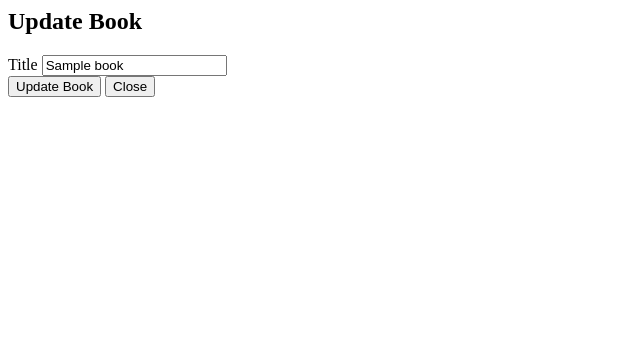
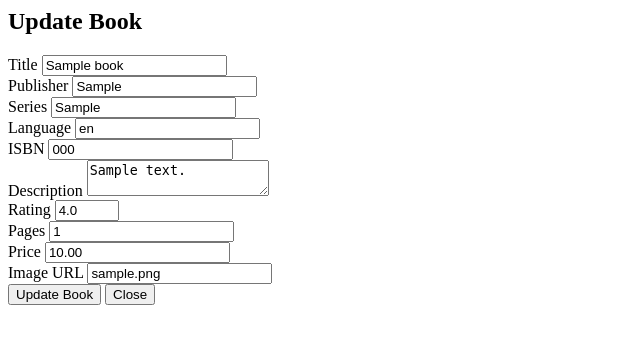
Before and after one commit to ht21992/DjangoBookGraphQL, a Django app: page /books/update/00000000-0000-0000-0000-000000000001/ in a window 1280 px wide. Shown: the top 344 px of the page, without its empty margins (0-640 px from the left). Run offline with Django 5.2, Linux system fonts and the light colour scheme; tables that the repository leaves empty hold one stand-in row (values such as "Sample post").

Commit message:
working on update

```diff
--- a/book/schema.py
+++ b/book/schema.py
@@ -135,7 +135,7 @@ class CreateBook(graphene.Mutation):
 
 class UpdateBook(graphene.Mutation):
     class Arguments:
-        book_id = graphene.Int(required=True)
+        book_id = graphene.UUID(required=True)
         title = graphene.String()
         publisher = graphene.String()
         series = graphene.String()
--- a/book/templates/books/update_book.html
+++ b/book/templates/books/update_book.html
@@ -1,19 +1,49 @@
-
-<div class="max-w-md mx-auto  rounded-lg p-6">
+<div class="max-w-md mx-auto rounded-lg p-6">
   <h2 class="text-2xl font-semibold text-center text-primary mb-4">Update Book</h2>
   <form id="updateBookForm">
     <div class="mb-4">
       <label for="title" class="block text-sm font-medium text-gray-700">Title</label>
       <input type="text" id="title" name="title" value="{{ book.title }}" class="input input-bordered w-full" required>
     </div>
+    <div class="mb-4">
+      <label for="publisher" class="block text-sm font-medium text-gray-700">Publisher</label>
+      <input type="text" id="publisher" name="publisher" value="{{ book.publisher }}" class="input input-bordered w-full">
+    </div>
+    <div class="mb-4">
+      <label for="series" class="block text-sm font-medium text-gray-700">Series</label>
+      <input type="text" id="series" name="series" value="{{ book.series }}" class="input input-bordered w-full">
+    </div>
+    <div class="mb-4">
+      <label for="language" class="block text-sm font-medium text-gray-700">Language</label>
+      <input type="text" id="language" name="language" value="{{ book.language }}" class="input input-bordered w-full">
+    </div>
+    <div class="mb-4">
+      <label for="isbn" class="block text-sm font-medium text-gray-700">ISBN</label>
+      <input type="text" id="isbn" name="isbn" value="{{ book.isbn }}" class="input input-bordered w-full">
+    </div>
+    <div class="mb-4">
+      <label for="description" class="block text-sm font-medium text-gray-700">Description</label>
+      <textarea id="description" name="description" class="input input-bordered w-full">{{ book.description }}</textarea>
+    </div>
+    <div class="mb-4">
+      <label for="rating" class="block text-sm font-medium text-gray-700">Rating</label>
+      <input type="number" id="rating" name="rating" value="{{ book.rating }}" class="input input-bordered w-full" step="0.1" min="0" max="5">
+
+    </div>
+    <div class="mb-4">
+      <label for="pages" class="block text-sm font-medium text-gray-700">Pages</label>
+      <input type="number" id="pages" name="pages" value="{{ book.pages }}" class="input input-bordered w-full" min="1">
+    </div>
+    <div class="mb-4">
+      <label for="price" class="block text-sm font-medium text-gray-700">Price</label>
+      <input type="number" id="price" name="price" value="{{ book.price }}" class="input input-bordered w-full" step="0.01">
+    </div>
+    <div class="mb-4">
+      <label for="image" class="block text-sm font-medium text-gray-700">Image URL</label>
+      <input type="text" id="image" name="image" value="{{ book.image }}" class="input input-bordered w-full">
+    </div>
     <button type="submit" class="btn btn-accent w-full">Update Book</button>
-    <button
-    type="button"
-    id="closeModalBtn"
-    class="close-modal btn btn-info text-white w-full mt-4"
-  >
-    Close
-  </button>
+    <button type="button" id="closeModalBtn" class="close-modal btn btn-info text-white w-full mt-4">Close</button>
   </form>
 
   <div id="alertContainer" class="mt-4"></div>
@@ -24,7 +54,18 @@
     event.preventDefault();
 
     const title = document.getElementById('title').value;
+    const publisher = document.getElementById('publisher').value;
+    const series = document.getElementById('series').value;
+    const language = document.getElementById('language').value;
+    const isbn = document.getElementById('isbn').value;
+    const description = document.getElementById('description').value;
+    const rating = parseFloat(document.getElementById('rating').value);
+    const pages = parseInt(document.getElementById('pages').value);
+    const price = parseFloat(document.getElementById('price').value);
+    const image = document.getElementById('image').value;
     const bookId = "{{ book.id }}";
+    const generIds = []; // Populate with actual genre IDs if necessary
+    const characterIds = []; // Populate with actual character IDs if necessary
 
     fetch("{% url 'update_book' book.id %}", {
       method: 'POST',
@@ -32,7 +73,13 @@
         'Content-Type': 'application/json',
         'X-CSRFToken': '{{ csrf_token }}',
       },
-      body: JSON.stringify({ title: title, id: bookId }),
+      body: JSON.stringify({
+        title, publisher, series, language,
+        isbn, description, rating,
+        pages, price, image,
+        gener_ids: generIds,
+        character_ids: characterIds
+      }),
     })
     .then(response => response.json())
     .then(data => {
@@ -54,18 +101,13 @@
                               </div>`;
         alertContainer.innerHTML = successAlert;
         document.getElementById('title').value = data.book.title
-
-        // document.getElementById('updateBookForm').reset();
+        // Reset or update other fields if necessary
       }
     })
     .catch(error => {
       console.error('Error:', error);
       const alertContainer = document.getElementById('alertContainer');
-      alertContainer.innerHTML = `<div class="alert alert-error">
-                                   <div>
-                                     <span>An error occurred while updating the book.</span>
-                                   </div>
-                                 </div>`;
+      alertContainer.innerHTML = `<div class="alert alert-error"><span>Error updating book.</span></div>`;
     });
   });
 </script>
--- a/book/views.py
+++ b/book/views.py
@@ -5,6 +5,7 @@ from graphql_bookstore.schema import schema
 import json
 import time
 import uuid
+from decimal import Decimal
 
 # # Create a new book
 # def create_book(request):
@@ -40,8 +41,6 @@ def create_book(request):
 
         result = schema.execute(mutation)
 
-
-
         if result.errors:
             return JsonResponse(
                 {"errors": [str(error) for error in result.errors]}, status=400
@@ -69,20 +68,56 @@ def create_book(request):
 #             return JsonResponse({"message": "Book updated successfully"})
 #     return render(request, "books/update_book.html", {"book": book})
 
-
 def update_book(request, book_id):
     if request.method == "POST":
         body = json.loads(request.body)
+
         title = body.get("title")
-        book_id = body.get("id")
+        publisher = body.get("publisher")
+        series = body.get("series")
+        language = body.get("language")
+        isbn = body.get("isbn")
+        description = body.get("description")
+        rating = body.get("rating")
+        pages = body.get("pages")
+        price = body.get("price")
+        image = body.get("image")
+        gener_ids = body.get("gener_ids", [])
+        character_ids = body.get("character_ids", [])
 
         if title and str(book_id) == str(book_id):
+            # Convert to Decimal for price and rating
+            price = str(price) if price is not None else None
+            rating = str(rating) if rating is not None else None
+
+            # Escape the title and other fields as necessary
+            title = title.replace('"', '\\"') if title else None
+            publisher = publisher.replace('"', '\\"') if publisher else None
+            series = series.replace('"', '\\"') if series else None
+            language = language.replace('"', '\\"') if language else None
+            isbn = isbn.replace('"', '\\"') if isbn else None
+            description = description.replace('"', '\\"') if description else None
+            image = image.replace('"', '\\"') if image else None
+
+            # Create mutation string
             mutation = f"""
             mutation {{
-                updateBook(bookId: {book_id}, title: "{title}") {{
+                updateBook(bookId: "{book_id}", title: "{title}", publisher: "{publisher}", series: "{series}",
+                            language: "{language}", isbn: "{isbn}", description: "{description}",
+                            rating: {rating}, pages: {pages}, price: {price}, image: "{image}",
+                            generIds: {json.dumps(gener_ids)}, characterIds: {json.dumps(character_ids)}) {{
                     book {{
                         id
                         title
+                        publisher
+                        series
+                        language
+                        isbn
+                        description
+                        rating
+                        pages
+                        price
+                        image
                     }}
                 }}
             }}
@@ -106,6 +141,7 @@ def update_book(request, book_id):
 
     book = get_object_or_404(Book, id=book_id)
     return render(request, "books/update_book.html", {"book": book})
+
 
 
 # Delete a book
@@ -189,5 +225,4 @@ def fetch_books_from_graphql(request):
     if int(jsResp):
         return JsonResponse({"books": books}, status=200)
 
-
     return render(request, "books/book_list.html", {"books": books})
```
